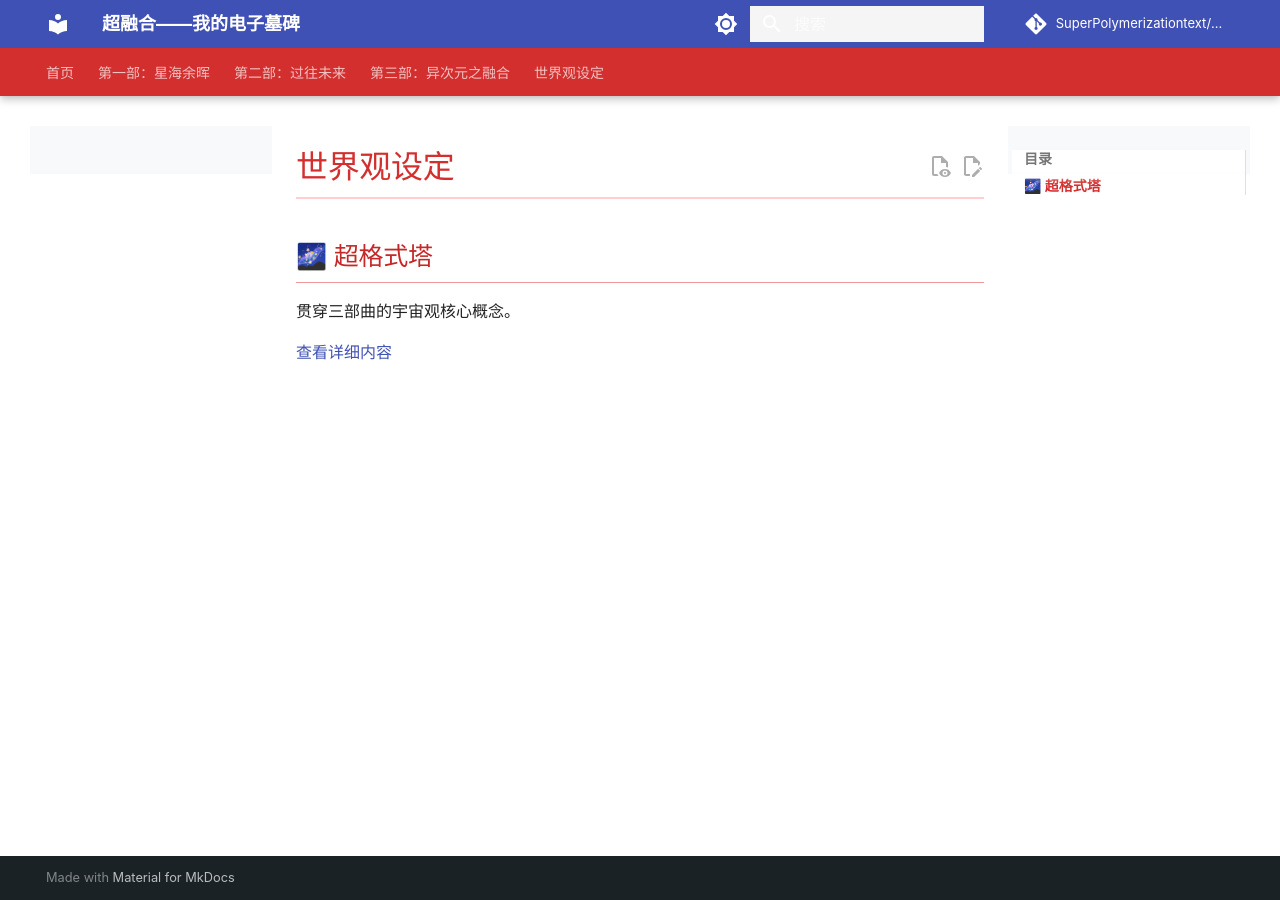
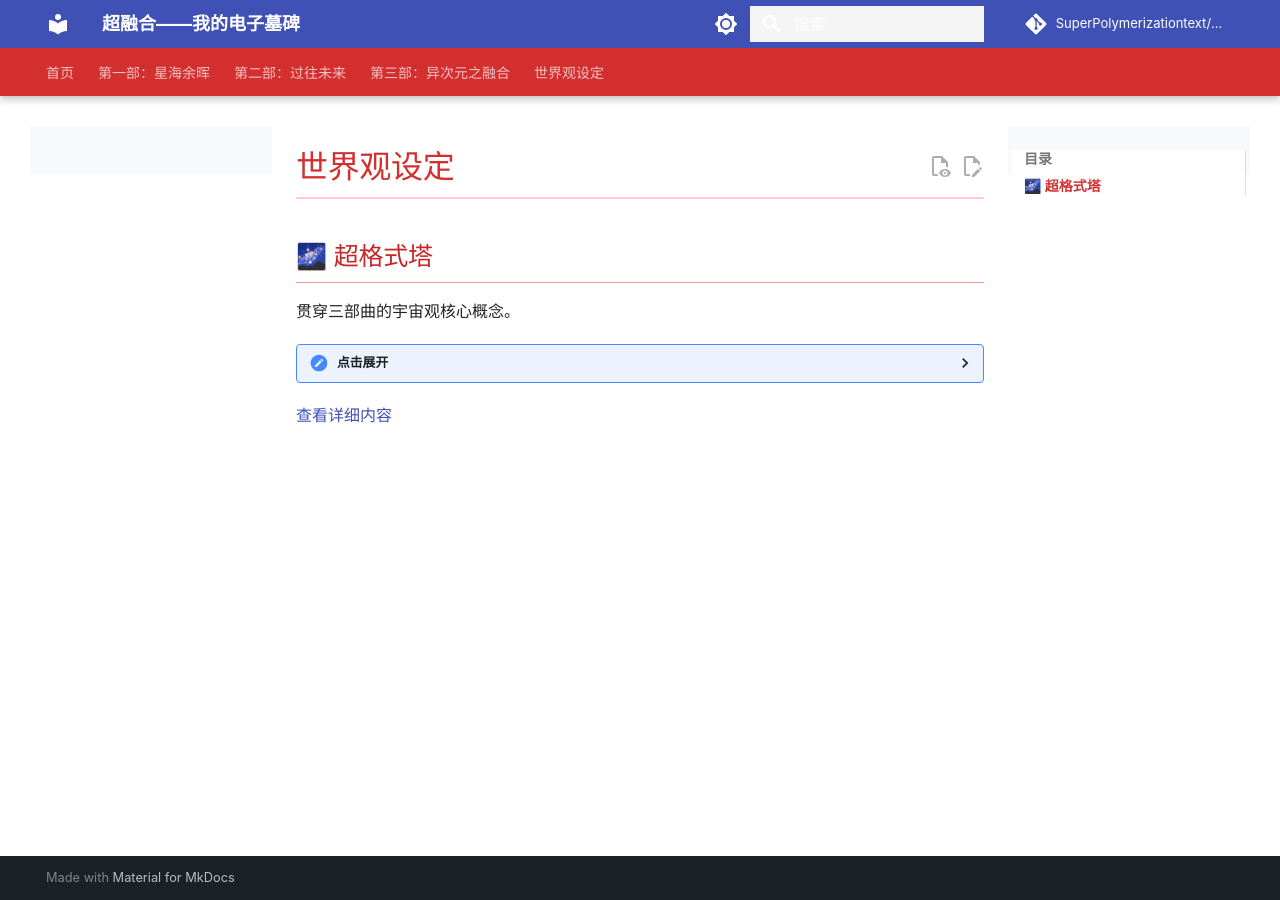
Before and after one commit to IceMoonSong/SuperPolymerizationtext, an MkDocs documentation site: the page built from docs/设定集/README.md, in a window 1280 px wide. Built offline with MkDocs 1.6.1 and Material for MkDocs 9.7.7, drawn with Linux system fonts in a browser that asks for light colours; comment, search, counter and statistics services are not loaded.

Commit message:
Update README.md

```diff
--- a/docs/设定集/README.md
+++ b/docs/设定集/README.md
@@ -4,4 +4,9 @@
 
 贯穿三部曲的宇宙观核心概念。
 
+<details>
+<summary>点击展开</summary>
+感谢“消失の冴月麟”同学，是他提供了超格式塔的灵感
+</details>
+
 [查看详细内容](超格式塔.md)
```
